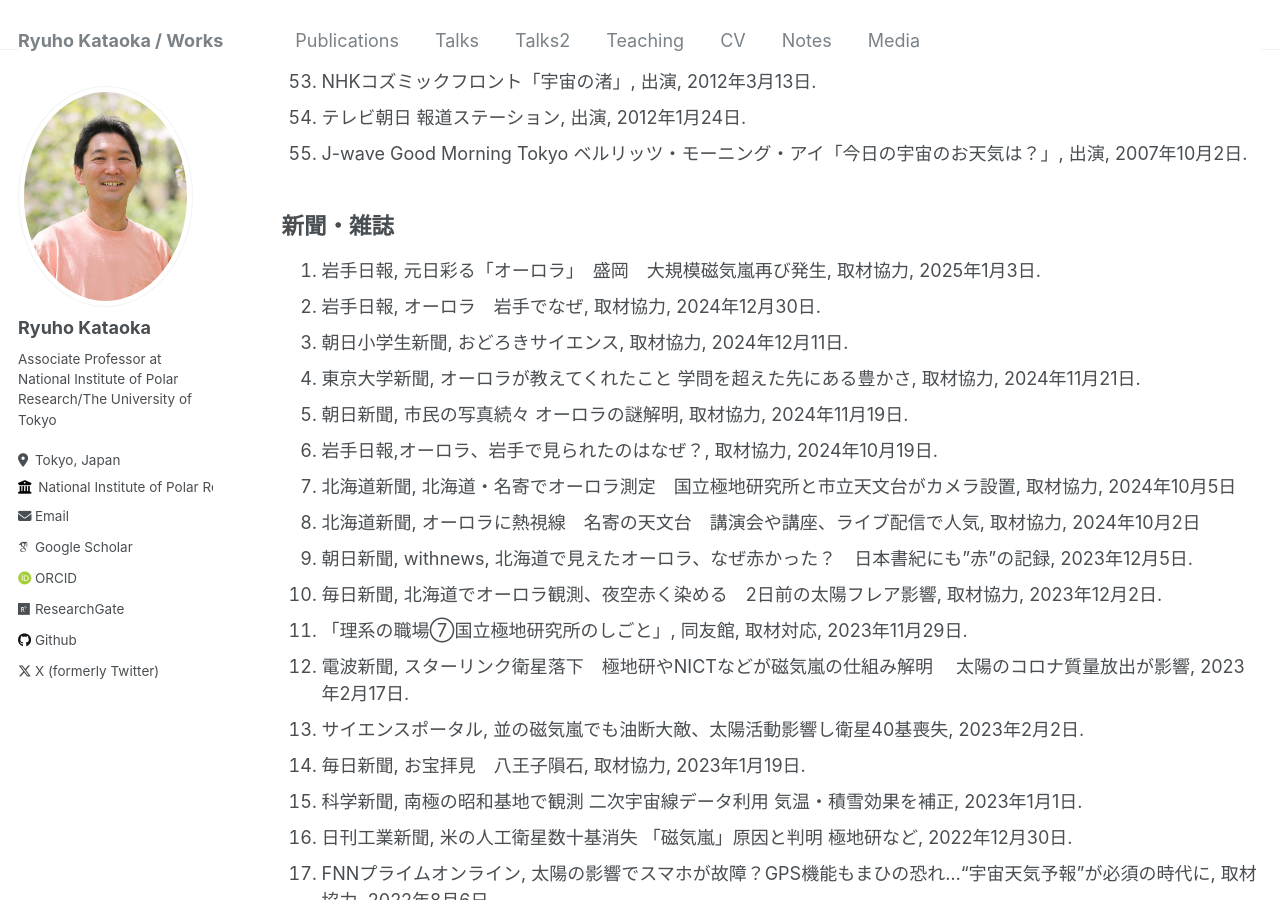
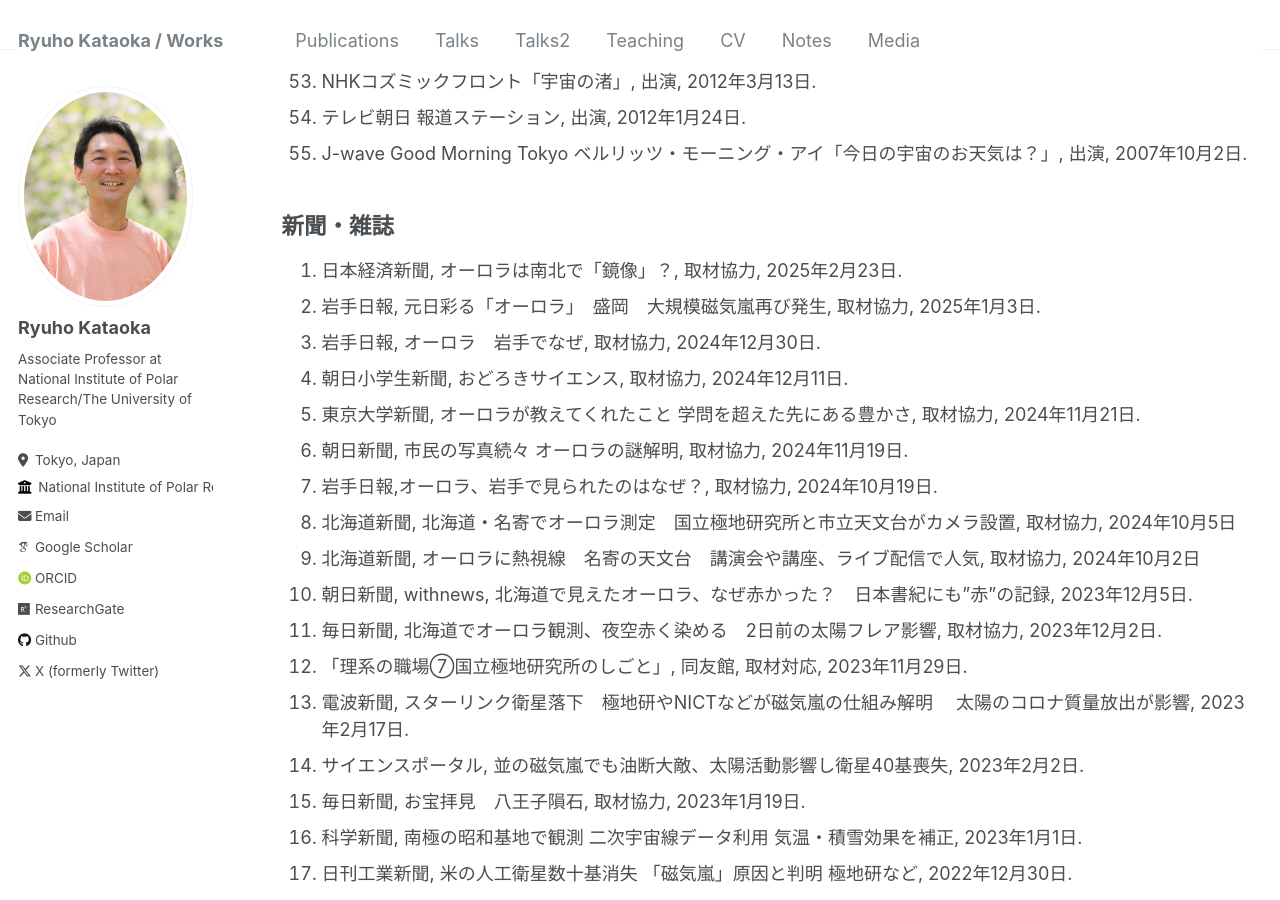
Before and after one commit to ryuhokataoka/ryuhokataoka.github.io, a Jekyll site: the page built from _pages/media.md, in a window 1280 px wide and 900 px high, scrolled down 2116 px. Built offline with Jekyll 4.4.1, drawn with Linux system fonts in a browser that asks for light colours; some web fonts are replaced.

Commit message:
Update media.md

```diff
--- a/_pages/media.md
+++ b/_pages/media.md
@@ -66,6 +66,7 @@ author_profile: true
 
 新聞・雑誌
 ----
+1. 日本経済新聞, オーロラは南北で「鏡像」？, 取材協力, 2025年2月23日.
 1. 岩手日報, 元日彩る「オーロラ」　盛岡　大規模磁気嵐再び発生, 取材協力, 2025年1月3日.
 1. 岩手日報, オーロラ　岩手でなぜ, 取材協力, 2024年12月30日.
 1. 朝日小学生新聞, おどろきサイエンス, 取材協力, 2024年12月11日.
```
